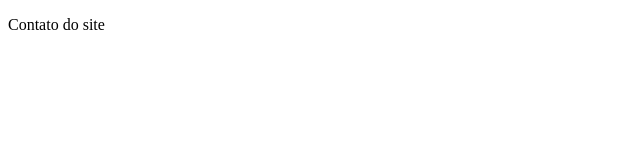
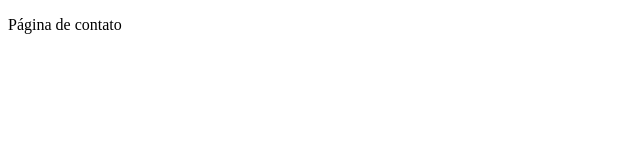
Before and after one commit to jacomesoraia/github-master, a plain HTML site: page paginacontato.html in a window 1280 px wide. Shown: the full height of the page, 0-640 px from the left. Drawn offline with Linux system fonts and the light colour scheme.

Commit message:
ajuste pagina de contato fixes #7

```diff
--- a/paginacontato.html
+++ b/paginacontato.html
@@ -6,6 +6,6 @@
     <title>Document</title>
   </head>
   <body>
-    <p>Contato do site</p>
+    <p>Página de contato</p>
   </body>
 </html>
```
